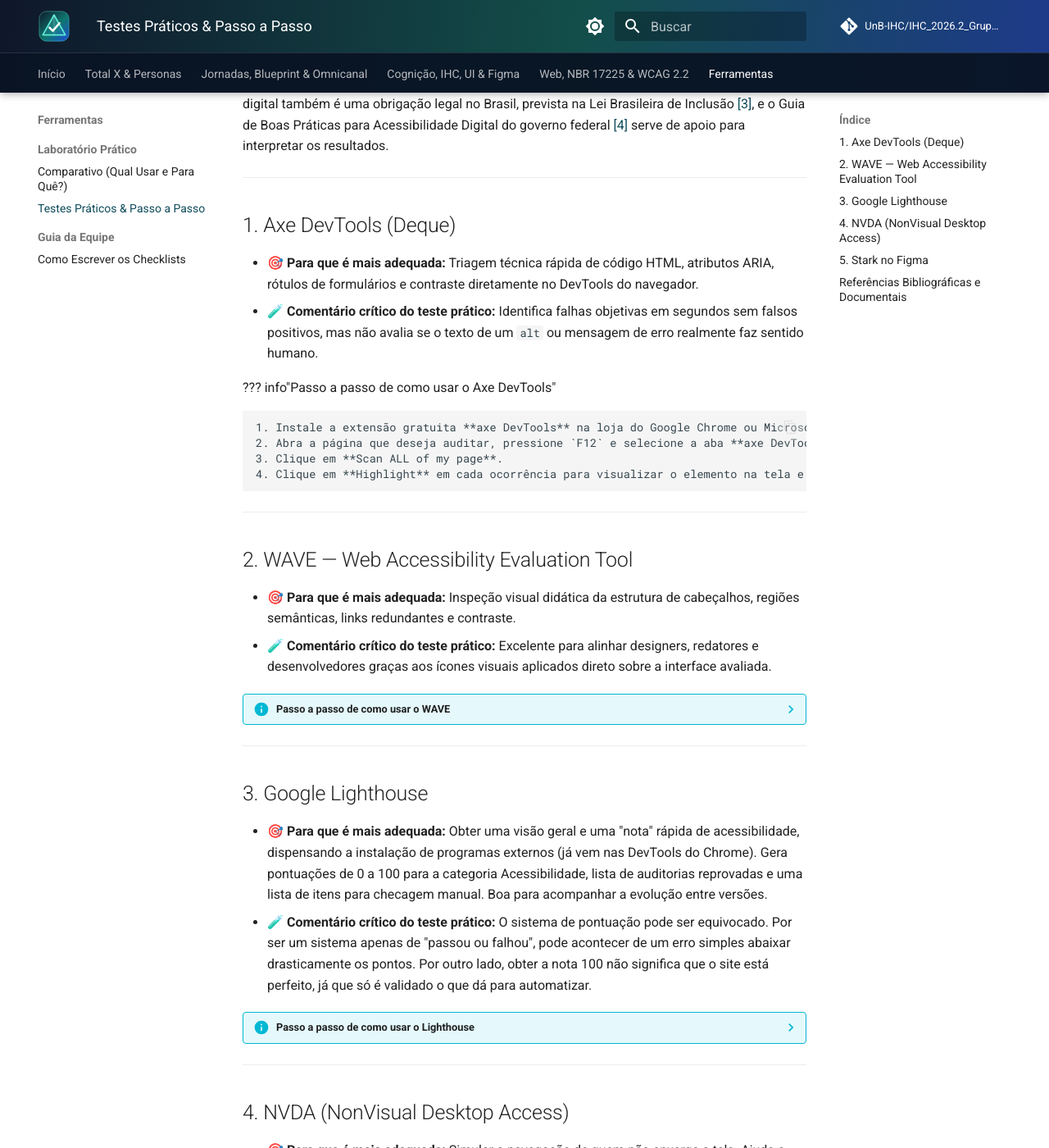
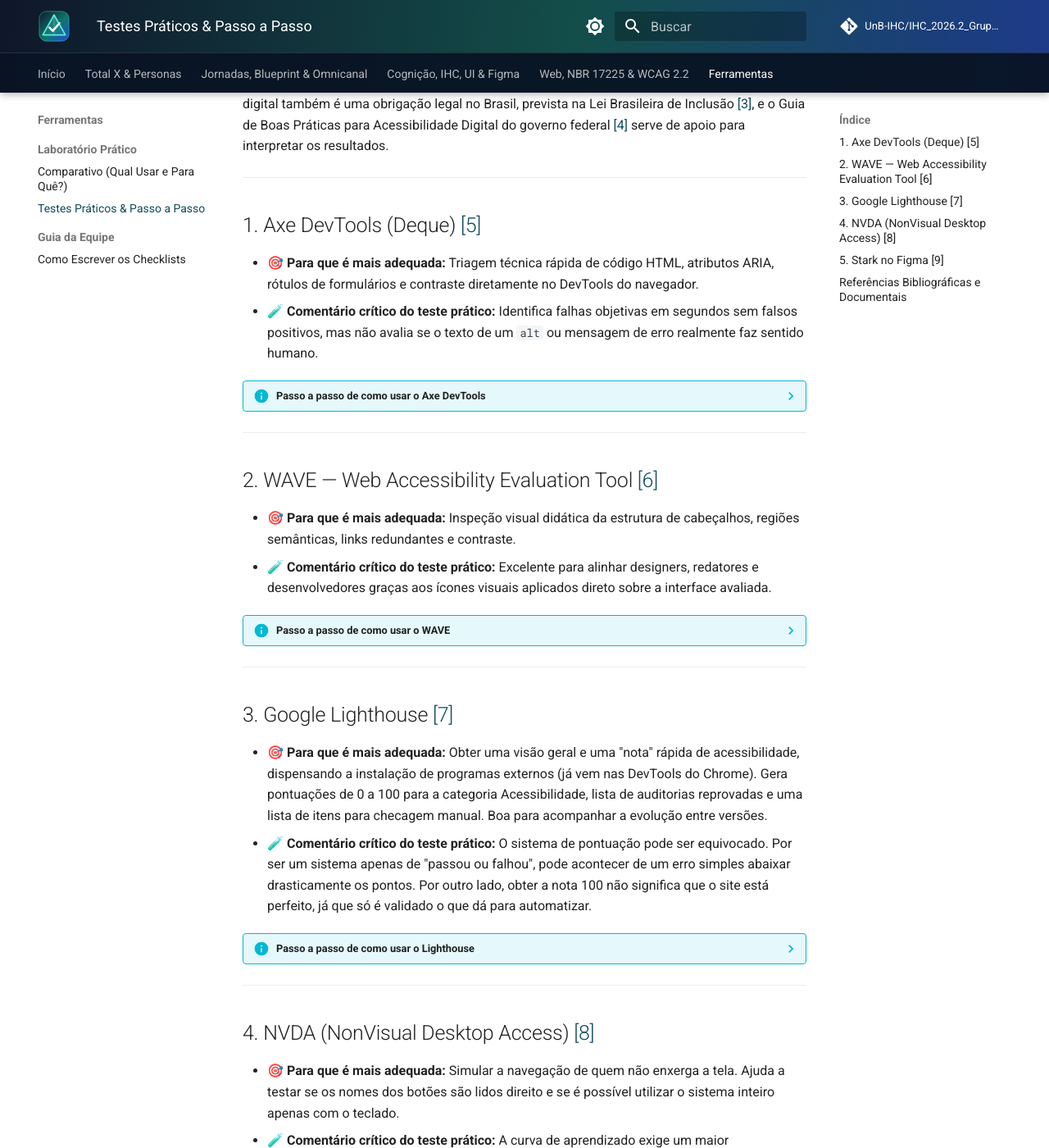
Before and after one commit to UnB-IHC/IHC_2026.2_Grupo10, an MkDocs documentation site: the page built from docs/05-ferramentas/tutoriais-passo-a-passo.md, in a window 1280 px wide and 1400 px high, scrolled down 444 px. Shown: the whole window at 82% size. Built offline with MkDocs 1.6.1 and Material for MkDocs 9.7.7, drawn with Linux system fonts in a browser that asks for light colours; comment, search, counter and statistics services are not loaded.

Commit message:
docs(#17, #18): corrige recuo de badges, formatacao de gaveta e links de referencias

```diff
--- a/docs/05-ferramentas/tutoriais-passo-a-passo.md
+++ b/docs/05-ferramentas/tutoriais-passo-a-passo.md
@@ -6,12 +6,12 @@
 
 ---
 
-## 1. Axe DevTools (Deque)
+## 1. Axe DevTools (Deque) [[5]](#ref-5)
 
 - **🎯 Para que é mais adequada:** Triagem técnica rápida de código HTML, atributos ARIA, rótulos de formulários e contraste diretamente no DevTools do navegador.
 - **🧪 Comentário crítico do teste prático:** Identifica falhas objetivas em segundos sem falsos positivos, mas não avalia se o texto de um `alt` ou mensagem de erro realmente faz sentido humano.
 
-??? info"Passo a passo de como usar o Axe DevTools"
+??? info "Passo a passo de como usar o Axe DevTools"
 
     1. Instale a extensão gratuita **axe DevTools** na loja do Google Chrome ou Microsoft Edge.
     2. Abra a página que deseja auditar, pressione `F12` e selecione a aba **axe DevTools**.
@@ -20,7 +20,7 @@
 
 ---
 
-## 2. WAVE — Web Accessibility Evaluation Tool
+## 2. WAVE — Web Accessibility Evaluation Tool [[6]](#ref-6)
 
 - **🎯 Para que é mais adequada:** Inspeção visual didática da estrutura de cabeçalhos, regiões semânticas, links redundantes e contraste.
 - **🧪 Comentário crítico do teste prático:** Excelente para alinhar designers, redatores e desenvolvedores graças aos ícones visuais aplicados direto sobre a interface avaliada.
@@ -33,7 +33,7 @@
 
 ---
 
-## 3. Google Lighthouse
+## 3. Google Lighthouse [[7]](#ref-7)
 
 - **🎯 Para que é mais adequada:** Obter uma visão geral e uma "nota" rápida de acessibilidade, dispensando a instalação de programas externos (já vem nas DevTools do Chrome). Gera pontuações de 0 a 100 para a categoria Acessibilidade, lista de auditorias reprovadas e uma lista de itens para checagem manual. Boa para acompanhar a evolução entre versões.
 - **🧪 Comentário crítico do teste prático:** O sistema de pontuação pode ser equivocado. Por ser um sistema apenas de "passou ou falhou", pode acontecer de um erro simples abaixar drasticamente os pontos. Por outro lado, obter a nota 100 não significa que o site está perfeito, já que só é validado o que dá para automatizar.
@@ -46,7 +46,7 @@
 
 ---
 
-## 4. NVDA (NonVisual Desktop Access)
+## 4. NVDA (NonVisual Desktop Access) [[8]](#ref-8)
 
 - **🎯 Para que é mais adequada:** Simular a navegação de quem não enxerga a tela. Ajuda a testar se os nomes dos botões são lidos direito e se é possível utilizar o sistema inteiro apenas com o teclado.
 - **🧪 Comentário crítico do teste prático:** A curva de aprendizado exige um maior conhecimento prévio, pois é necessário memorizar alguns atalhos. Quem enxerga tende a usar o leitor diferente de usuários experientes, então o teste complementa, mas não substitui, a avaliação com pessoas usuárias reais.
@@ -59,7 +59,7 @@
 
 ---
 
-## 5. Stark no Figma
+## 5. Stark no Figma [[9]](#ref-9)
 
 - **🎯 Para que é mais adequada:** Prevenir problemas de usabilidade visual antes mesmo de começar a codar o front-end. Usado na etapa de prototipação para checar contraste e simular daltonismo.
 - **🧪 Comentário crítico do teste prático:** A versão gratuita tem limite de uso em algumas funcionalidades, mas o verificador de contraste de texto e o simulador de visão compensam muito. Evita a perda de tempo programando uma tela que fatalmente seria reprovada depois na auditoria do WAVE.
```
Also changed, not shown: docs/05-ferramentas/comparativo-ferramentas.md (+7 -14 lines).
